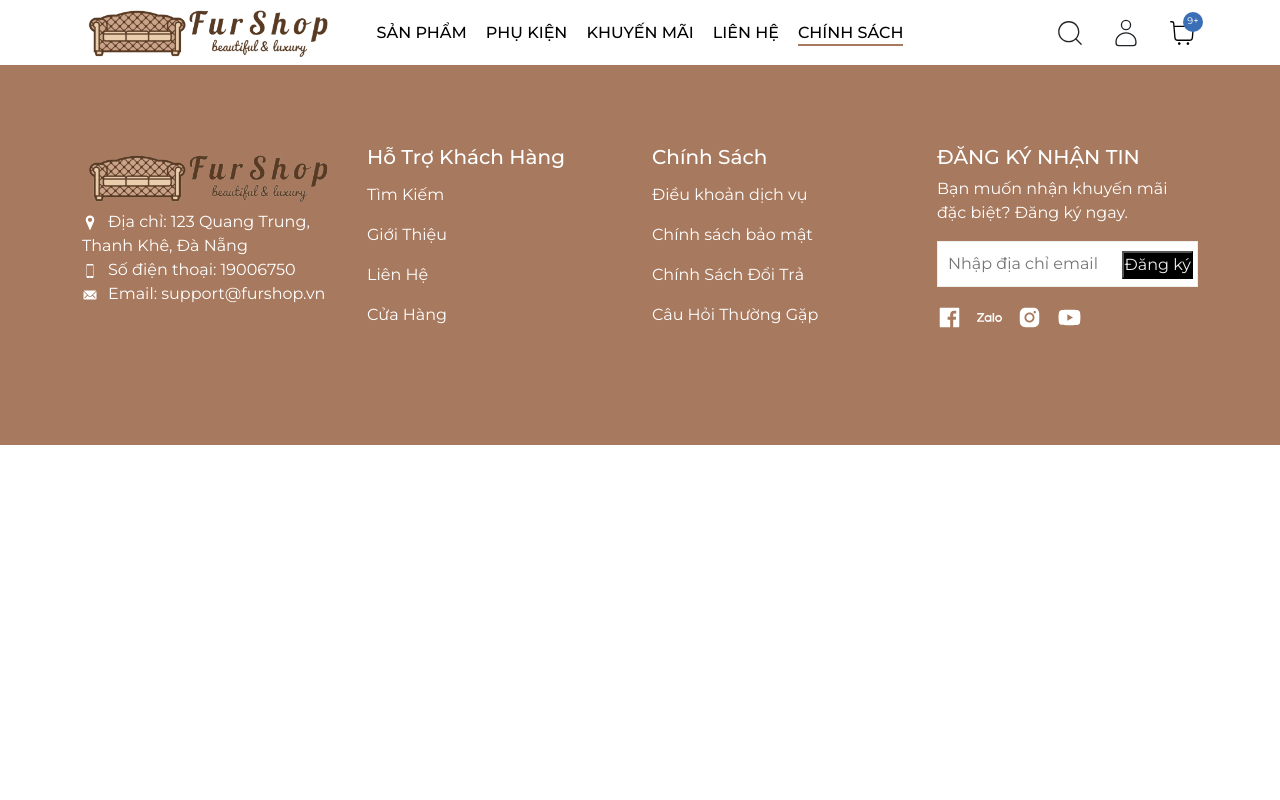
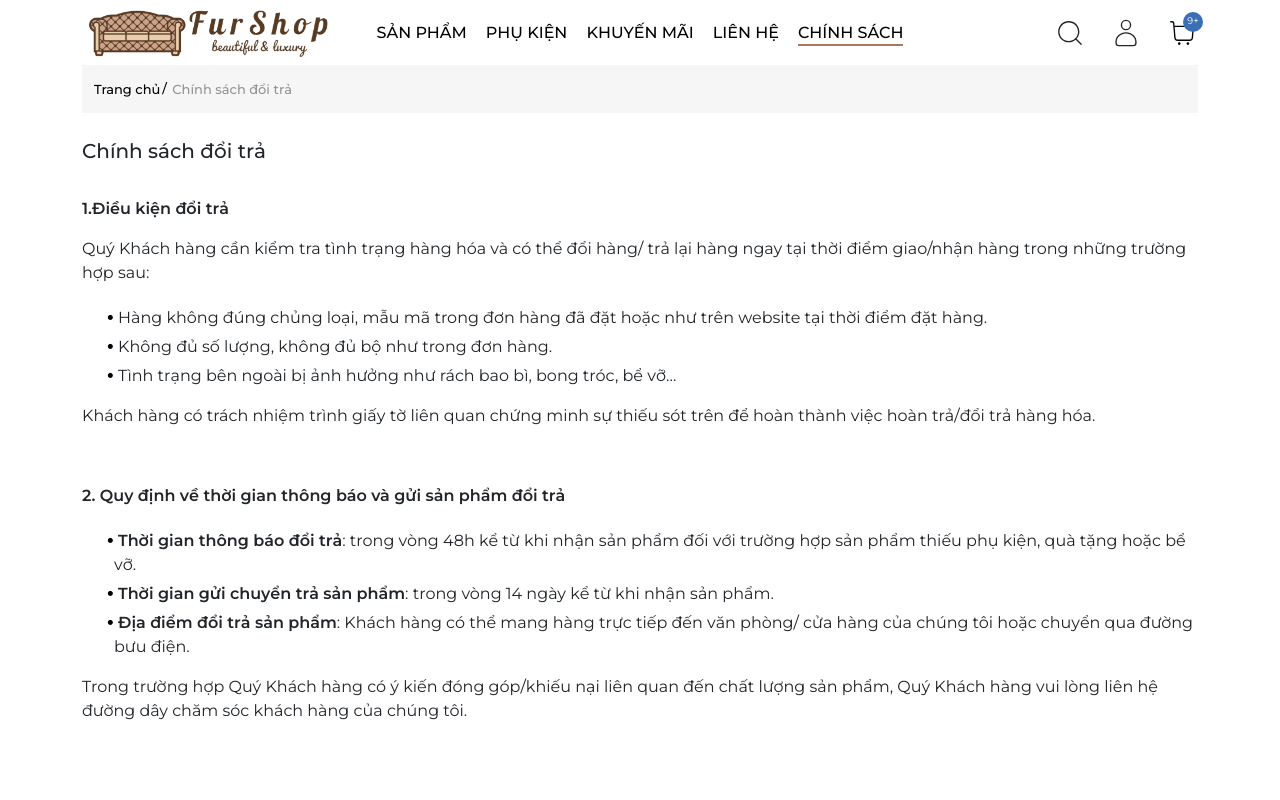
Before and after one commit to hoaian03IT/furShop-FrontEnd, a React (Create React App) app: page /chinh-sach in a window 1280 px wide. Shown: the top 800 px of the page. Built offline with nearby package versions, Linux system fonts and the light colour scheme.

Commit message:
updatePolicy

```diff
--- /dev/null
+++ b/src/components/PolicyPage/PolicyContainer.jsx
@@ -0,0 +1,61 @@
+import classNames from "classnames/bind";
+import styles from "~/styles/PolicyContainer.module.scss";
+
+const cx = classNames.bind(styles);
+
+export const PolicyContainer = () => {
+  return (
+    <div className={cx("container")}>
+      <p>
+        <strong>1.Điều kiện đổi trả</strong>
+      </p>
+      <p>
+        Quý Khách hàng cần kiểm tra tình trạng hàng hóa và có thể đổi hàng/ trả
+        lại hàng ngay tại thời điểm giao/nhận hàng trong những trường hợp sau:
+      </p>
+      <ul>
+        <li>
+          Hàng không đúng chủng loại, mẫu mã trong đơn hàng đã đặt hoặc như trên
+          website tại thời điểm đặt hàng.
+        </li>
+        <li>Không đủ số lượng, không đủ bộ như trong đơn hàng.</li>
+        <li>
+          Tình trạng bên ngoài bị ảnh hưởng như rách bao bì, bong tróc, bể vỡ…
+        </li>
+      </ul>
+      <p>
+        Khách hàng có trách nhiệm trình giấy tờ liên quan chứng minh sự thiếu
+        sót trên để hoàn thành việc hoàn trả/đổi trả hàng hóa.
+      </p>
+      <p>
+        <br />
+      </p>
+      <p>
+        <strong>
+          2. Quy định về thời gian thông báo và gửi sản phẩm đổi trả
+        </strong>
+      </p>
+      <ul>
+        <li>
+          <strong>Thời gian thông báo đổi trả</strong>: trong vòng 48h kể từ khi
+          nhận sản phẩm đối với trường hợp sản phẩm thiếu phụ kiện, quà tặng
+          hoặc bể vỡ.
+        </li>
+        <li>
+          <strong>Thời gian gửi chuyển trả sản phẩm</strong>: trong vòng 14 ngày
+          kể từ khi nhận sản phẩm.
+        </li>
+        <li>
+          <strong>Địa điểm đổi trả sản phẩm</strong>: Khách hàng có thể mang
+          hàng trực tiếp đến văn phòng/ cửa hàng của chúng tôi hoặc chuyển qua
+          đường bưu điện.
+        </li>
+      </ul>
+      <p>
+        Trong trường hợp Quý Khách hàng có ý kiến đóng góp/khiếu nại liên quan
+        đến chất lượng sản phẩm, Quý Khách hàng vui lòng liên hệ đường dây chăm
+        sóc khách hàng của chúng tôi.
+      </p>
+    </div>
+  );
+};
--- a/src/configs/path.js
+++ b/src/configs/path.js
@@ -3,4 +3,5 @@ export const pathname = {
   product: "/san-pham",
   cart: "/gio-hang",
   checkout: "/thanh-toan",
+  policy: "/chinh-sach",
 };
--- /dev/null
+++ b/src/pages/PolicyPage.jsx
@@ -0,0 +1,33 @@
+import classNames from "classnames/bind";
+import { pathname } from "~/configs/path";
+import { Container } from "react-bootstrap";
+import styles from "~/styles/PolicyPage.module.scss";
+import { BreadCrumbs } from "~/components/BreadCrumbs";
+import { PolicyContainer } from "~/components/PolicyPage/PolicyContainer";
+
+const cx = classNames.bind(styles);
+
+function PolicyPage() {
+  return (
+    <div>
+      <Container>
+        <BreadCrumbs
+          hrefs={[
+            { path: pathname.home, name: "Trang chủ", isCurrent: false },
+            {
+              path: pathname.policy,
+              name: "Chính sách đổi trả",
+              isCurrent: true,
+            },
+          ]}
+        />
+        <div className={cx("container")}>
+          <h1 className={cx("title")}>Chính sách đổi trả</h1>
+          <PolicyContainer />
+        </div>
+      </Container>
+    </div>
+  );
+}
+
+export default PolicyPage;
--- a/src/routes/index.js
+++ b/src/routes/index.js
@@ -5,10 +5,12 @@ const ProductPage = lazy(() => import("~/pages/ProductPage"));
 const HomePage = lazy(() => import("~/pages/HomePage"));
 const CartPage = lazy(() => import("~/pages/CartPage"));
 const CheckOutPage = lazy(() => import("~/pages/CheckOutPage"));
+const PolicyPage = lazy(() => import("~/pages/PolicyPage"));
 
 export const publicRoutes = [
   { path: pathname.product, component: ProductPage, layout: null },
   { path: pathname.home, component: HomePage, layout: null },
   { path: pathname.cart, component: CartPage, layout: null },
   { path: pathname.checkout, component: CheckOutPage, layout: null },
+  { path: pathname.policy, component: PolicyPage, layout: null },
 ];
--- /dev/null
+++ b/src/styles/PolicyContainer.module.scss
@@ -0,0 +1,28 @@
+.container {
+  font-size: 16px;
+  padding-top: 16px;
+  padding-bottom: 16px;
+}
+
+p {
+  margin-bottom: 16px;
+}
+
+strong {
+  font-weight: 600;
+}
+
+ul {
+  list-style-type: none;
+}
+
+li {
+  text-indent: 4px;
+}
+
+li::marker {
+  content: "\2022";
+  color: black;
+  font-size: 20px;
+  font-weight: bold;
+}
--- /dev/null
+++ b/src/styles/PolicyPage.module.scss
@@ -0,0 +1,9 @@
+.container {
+  margin-bottom: 60px;
+  .title {
+    font-size: 20px;
+    margin-bottom: 8px;
+    padding-top: 10px;
+    padding-bottom: 10px;
+  }
+}
```
